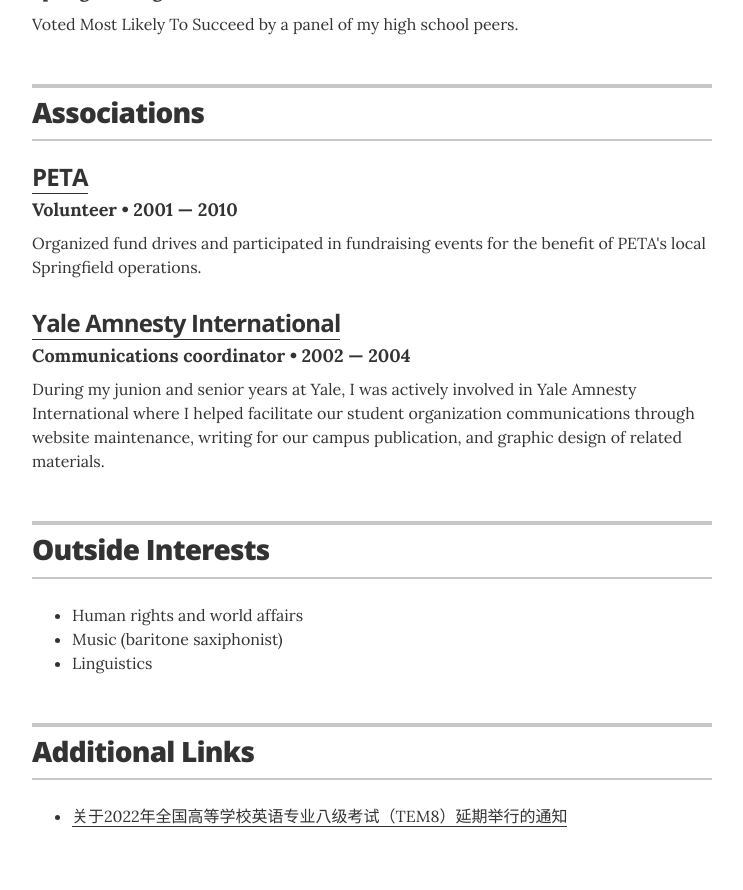
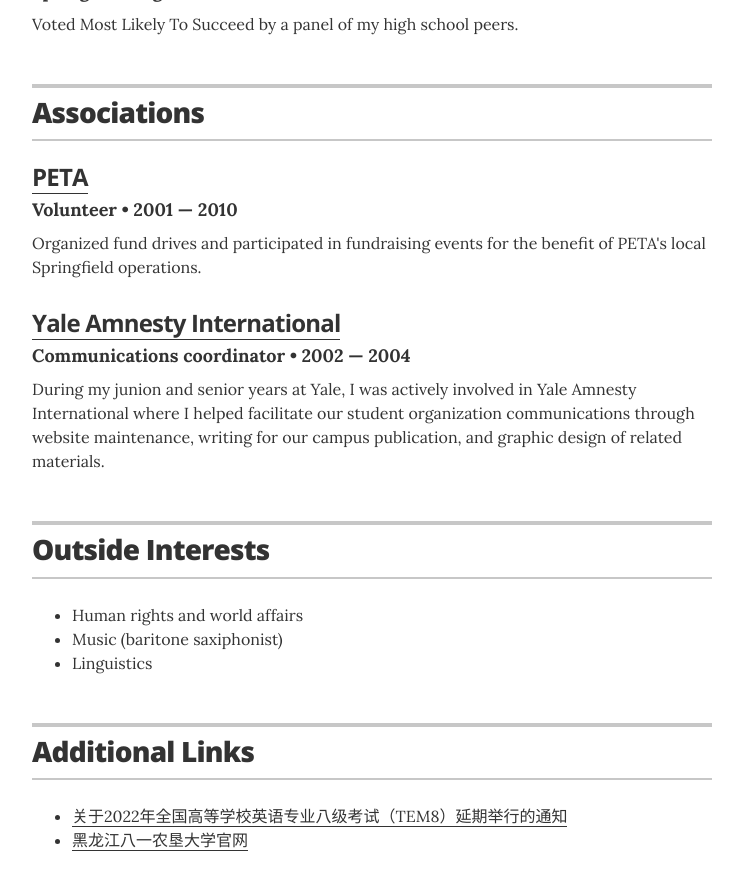
Before and after one commit to vfanghao/fanghao.me, a Jekyll site: the page built from index.html, in a window 1280 px wide and 900 px high, scrolled down 2733 px. Shown: the top 890 px of the window, without its empty margins (268-1011 px from the left). Built offline with Jekyll 4.4.1, drawn with Linux system fonts in a browser that asks for light colours.

Commit message:
Update links.yml

```diff
--- a/_data/links.yml
+++ b/_data/links.yml
@@ -1,3 +1,6 @@
 # links
 - url: "http://tem.fltonline.cn/?p=75468"
   description: 关于2022年全国高等学校英语专业八级考试（TEM8）延期举行的通知
+
+- url: "http://byau.edu.cn/"
+  description: "黑龙江八一农垦大学官网"
```
